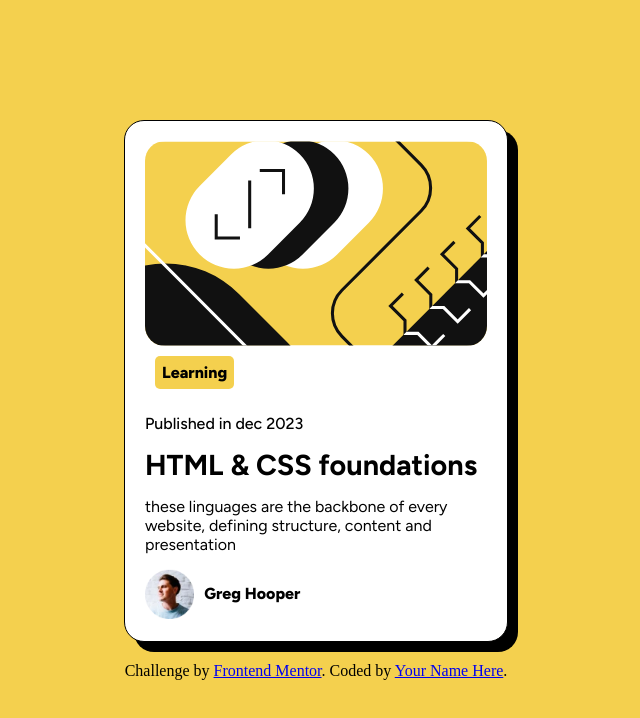
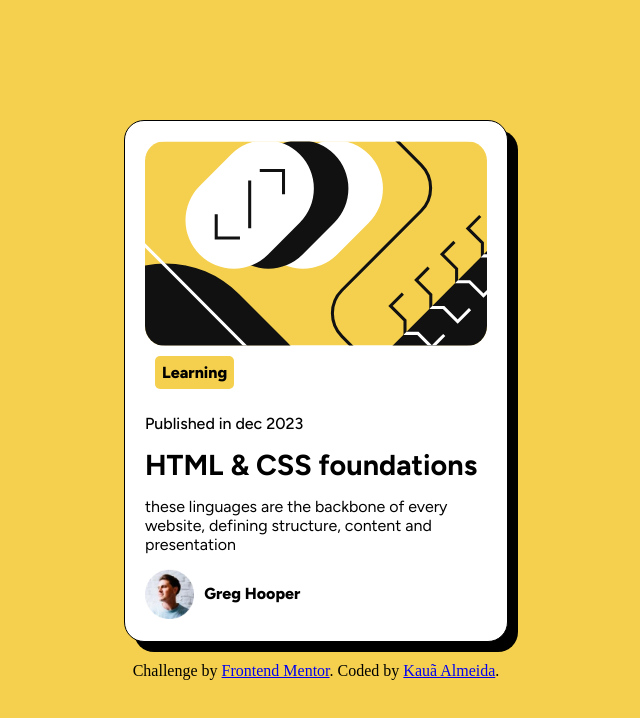
Before and after one commit to Kaua-Almeida/blog-preview-card, a plain HTML site: page index.html in a window 1280 px wide. Shown: the whole page, without its empty margins (324-964 px from the left). Drawn offline with Linux system fonts and the light colour scheme; files whose address does not match are found by name.

Commit message:
adicionei meu link ao github no projeto

```diff
--- a/index.html
+++ b/index.html
@@ -29,7 +29,7 @@
 
   <div class="attribution">
     Challenge by <a href="https://www.frontendmentor.io?ref=challenge" target="_blank">Frontend Mentor</a>.
-    Coded by <a href="#">Your Name Here</a>.
+    Coded by <a href="https://github.com/Kaua-Almeida">Kauã Almeida</a>.
   </div>
 </body>
 </html>
```
